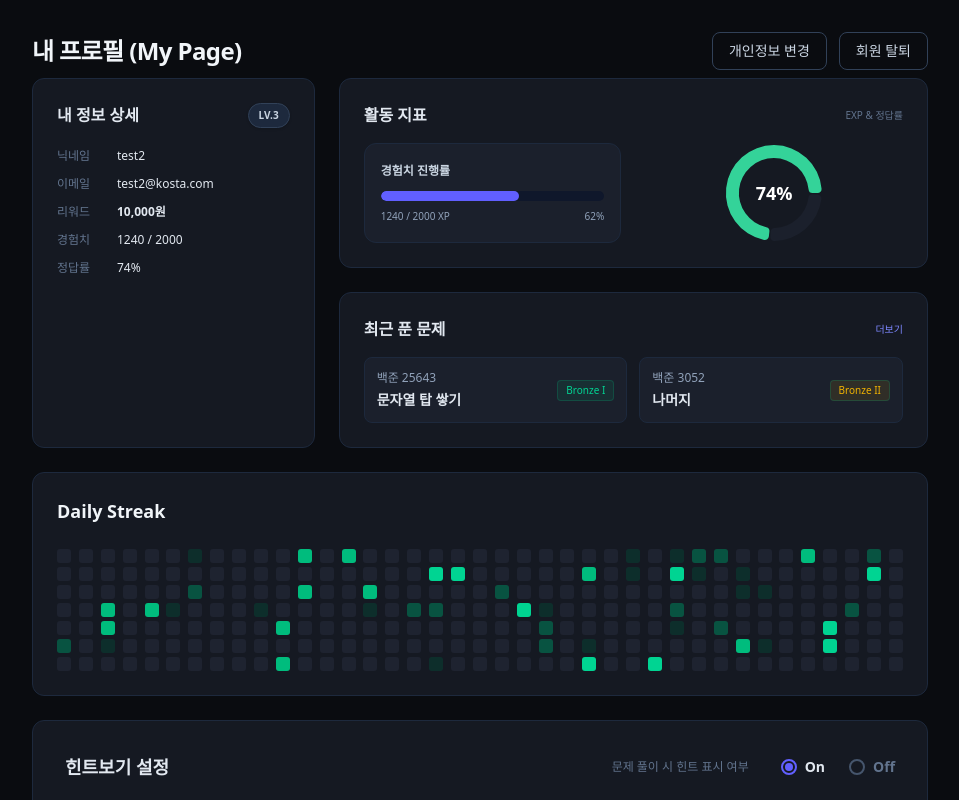
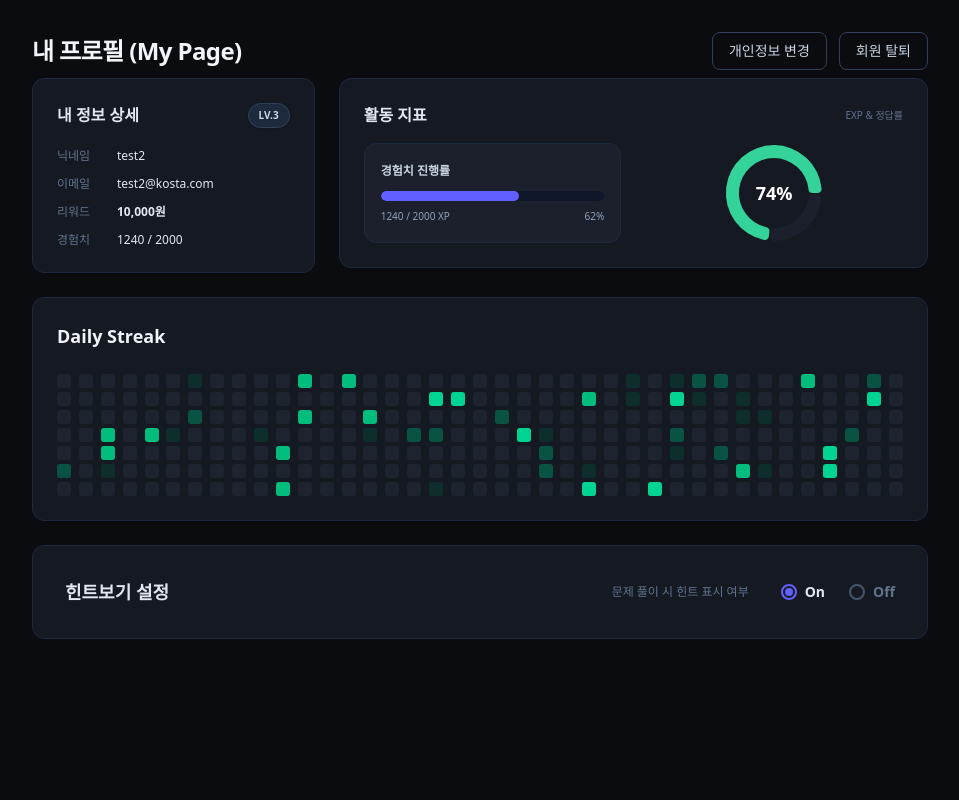
Before and after one commit to ujax-v2/ujax-front, a React (Vite) app: page /profile in a window 1280 px wide. Shown: the whole page, without its empty margins (160-1119 px from the left). Built offline with nearby package versions, Linux system fonts and the light colour scheme; sample sign-in values are in the browser's storage.

Commit message:
style: 마이페이지 중복 정답률 및 최근 풀이 섹션 제거

```diff
--- a/src/features/user/Profile.tsx
+++ b/src/features/user/Profile.tsx
@@ -143,9 +143,6 @@ export const Profile = () => {
 
               <div className="text-slate-500">경험치</div>
               <div className="text-slate-200">{user.xp} / {user.maxXp}</div>
-
-              <div className="text-slate-500">정답률</div>
-              <div className="text-slate-200">{user.accuracy}%</div>
             </div>
           </Card>
 
@@ -199,30 +196,6 @@ export const Profile = () => {
                 </div>
               </div>
             </Card>
-
-            {/* 새로운 섹션: 최근 해결한 문제 */}
-            <Card className="bg-[#151922] border-slate-800 p-6 flex-1 flex flex-col">
-              <div className="flex justify-between items-center mb-4">
-                <h2 className="text-base font-bold text-slate-200">최근 푼 문제</h2>
-                <span className="text-[10px] text-indigo-400 font-medium cursor-pointer hover:underline">더보기</span>
-              </div>
-              <div className="grid grid-cols-1 md:grid-cols-2 gap-3">
-                <div className="bg-[#1b202c] border border-slate-800 p-3 rounded-lg flex items-center justify-between hover:border-slate-600 transition-colors cursor-pointer">
-                  <div className="flex flex-col">
-                    <span className="text-xs text-slate-400 mb-1">백준 25643</span>
-                    <span className="text-sm font-bold text-slate-200">문자열 탑 쌓기</span>
-                  </div>
-                  <Badge variant="success" className="text-[10px] bg-emerald-500/10 text-emerald-400">Bronze I</Badge>
-                </div>
-                <div className="bg-[#1b202c] border border-slate-800 p-3 rounded-lg flex items-center justify-between hover:border-slate-600 transition-colors cursor-pointer">
-                  <div className="flex flex-col">
-                    <span className="text-xs text-slate-400 mb-1">백준 3052</span>
-                    <span className="text-sm font-bold text-slate-200">나머지</span>
-                  </div>
-                  <Badge variant="success" className="text-[10px] bg-yellow-500/10 text-yellow-500">Bronze II</Badge>
-                </div>
-              </div>
-            </Card>
           </div>
         </div>
 
```
